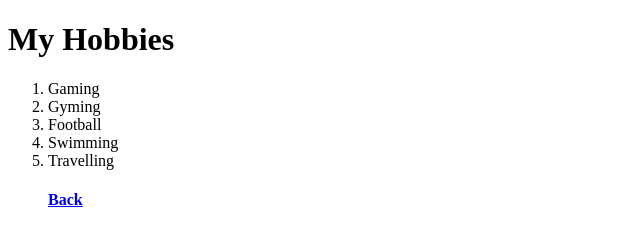
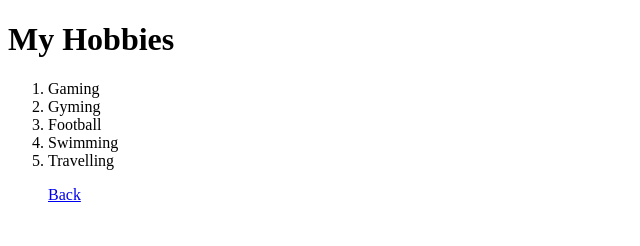
Before and after one commit to TenJig/Portfolio, a plain HTML site: page hobbies.html in a window 1280 px wide. Shown: the full height of the page, 0-640 px from the left. Drawn offline with Linux system fonts and the light colour scheme.

Commit message:
Changed heading h4 to p on Back command

```diff
--- a/hobbies.html
+++ b/hobbies.html
@@ -12,7 +12,7 @@
         <li>Football</li>
         <li>Swimming</li>
         <li>Travelling</li>
-    <h4><a href="index.html">Back</a></h4>
+    <p><a href="index.html">Back</a></p>
 
 
 </body>
```
